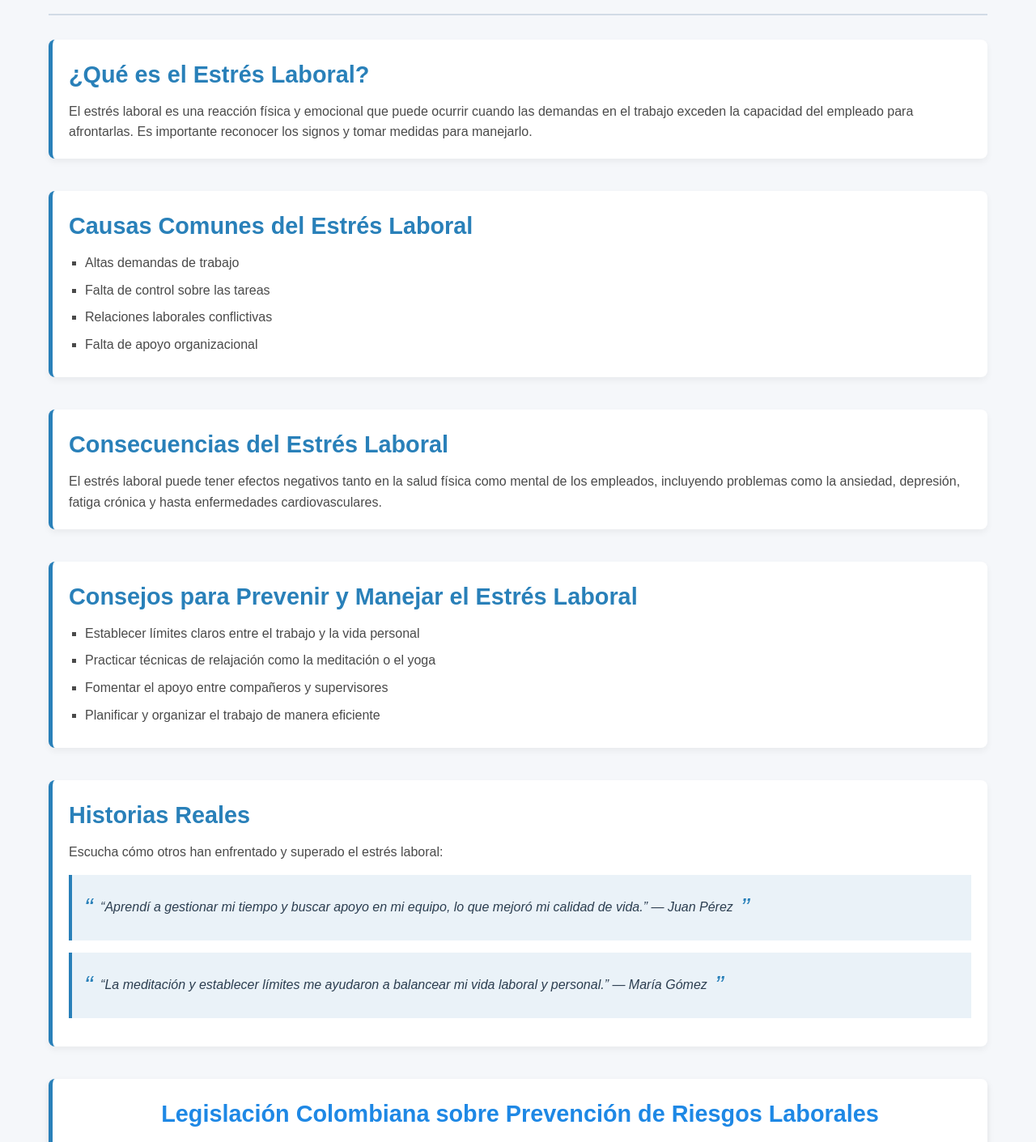
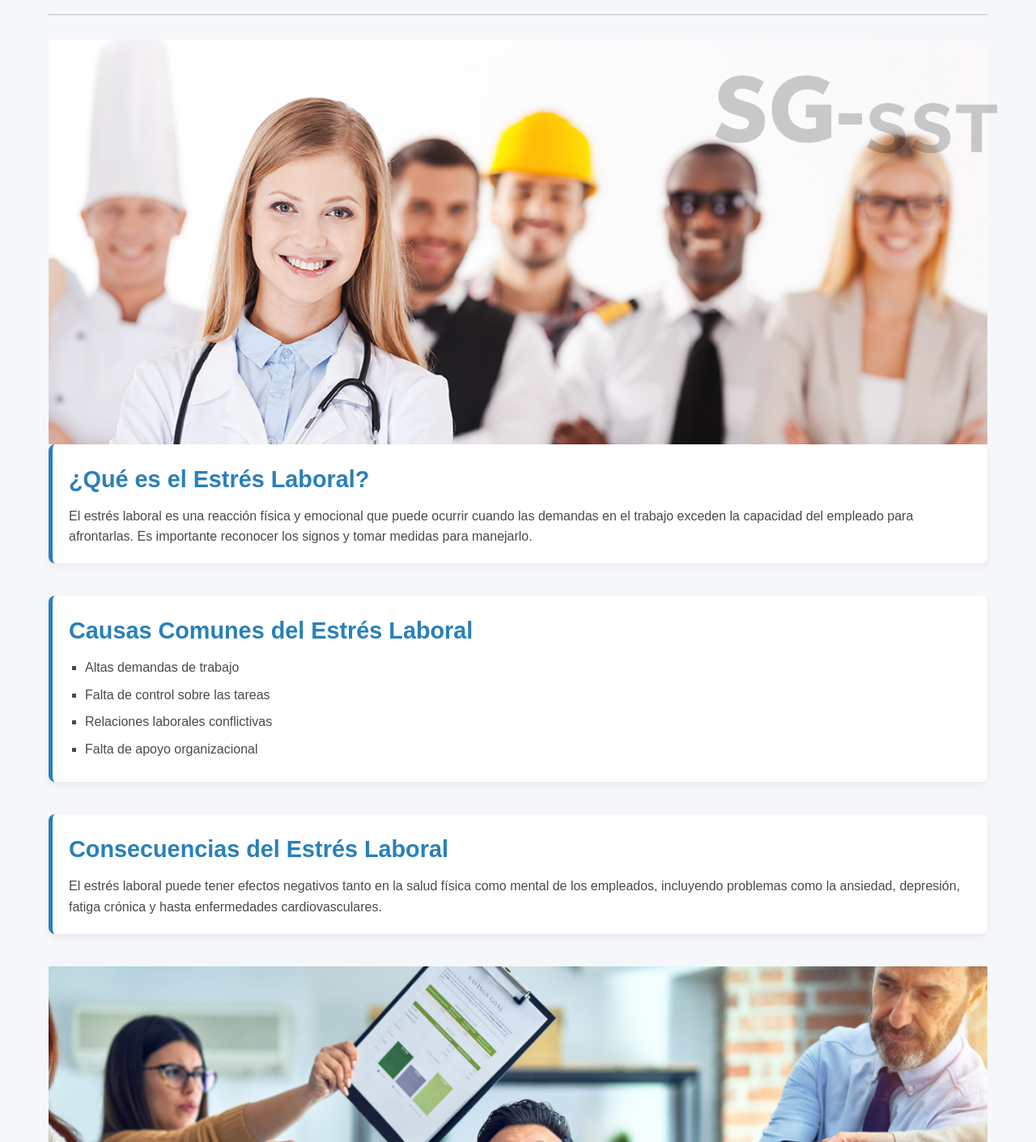
Before and after one commit to JuanDavidVasquez/estres-laboral, a plain HTML site: page index.html in a window 1280 px wide. Shown: the part 138-1549 px from the top of the page at 81% size. Drawn offline with Linux system fonts and the light colour scheme.

Commit message:
add imges

```diff
--- a/assets/css/style.css
+++ b/assets/css/style.css
@@ -13,8 +13,14 @@ body {
     padding: 20px;
     max-width: 1200px;
     margin: auto;
+    overflow-x: hidden;
 }
-
+.img-fixed{
+    position: fixed;
+    top: 25px;
+    right: 0%;
+    filter:opacity(.2)
+}
 /* Header */
 header {
     text-align: center;
@@ -32,7 +38,30 @@ header p {
     color: #546e7a;
     font-size: 1.2rem;
 }
-
+.banner{
+    background-image: url('../img/seguridad-trabajo.png');
+    background-size: cover;
+    background-position: top;
+    background-attachment: fixed;
+    height: 500px;
+    display: flex;
+    justify-content: center;
+    align-items: center;
+    text-align: center;
+    color: white;
+    font-size: 2rem;
+    font-weight: bold;
+    text-shadow: 2px 2px 4px rgba(0, 0, 0, 0.5);
+}
+.banerEfectos{
+    background-image: url('../img/estres1.jpeg');
+}
+.banerRespiracion{
+    background-image: url('../img/mujer-meditando.jpg');
+}
+.banerLegislacion{
+    background-image: url('../img/legislacion.jpg');
+}
 /* Section Styles */
 section {
     margin-bottom: 40px;
@@ -398,6 +427,12 @@ footer a:hover {
 
 /* Responsive Styles */
 @media (max-width: 768px) {
+    .img-fixed{
+        position: fixed;
+        top: 25px;
+        right: -10%;
+        filter:opacity(.2)
+    }
     header h1 {
         font-size: 2rem;
     }
@@ -410,6 +445,12 @@ footer a:hover {
     section ul {
         font-size: 0.9rem;
     }
+    .banner{
+        height: 300px;
+        background-size: contain;
+        background-repeat: no-repeat;
+        background-position: center;
+    }
 
     footer {
         font-size: 0.8rem;
--- a/index.html
+++ b/index.html
@@ -6,12 +6,11 @@
     <title>Estrés Laboral</title>
     <meta name="description" content="Descubre los efectos del estrés laboral, sus causas y consejos para gestionarlo de forma saludable. Aprende a identificar los síntomas y cómo mejorar tu bienestar en el trabajo.">
     <meta name="keywords" content="estrés laboral, salud mental en el trabajo, bienestar laboral, prevención del estrés, manejo del estrés en el trabajo">
-    <meta name="author" content="Nombre de tu organización o autor">
-    <link rel="canonical" href="https://www.tusitio.com/estres-laboral">
+    <meta name="author" content="Juan Vasquez">
     <meta property="og:title" content="Campaña de Sensibilización sobre el Estrés Laboral">
     <meta property="og:description" content="Conoce cómo prevenir el estrés laboral y mejorar tu salud mental en el trabajo.">
-    <meta property="og:image" content="https://www.tusitio.com/images/estres-laboral.jpg">
-    <meta property="og:url" content="https://www.tusitio.com/estres-laboral">
+    <meta property="og:image" content="./assets/img/seguridad-trabajo.png">
+    <meta property="og:url" content="./assets/img/seguridad-trabajo.png">
     <meta property="og:type" content="website">
 
     <link rel="stylesheet" href="./assets/css/style.css">
@@ -23,6 +22,7 @@
         <p>Aprende a identificar, prevenir y gestionar el estrés en el entorno laboral para mejorar tu calidad de vida.</p>
     </header>
 
+    <div class="banner"></div>
     <section id="introduccion">
         <h2>¿Qué es el Estrés Laboral?</h2>
         <p>El estrés laboral es una reacción física y emocional que puede ocurrir cuando las demandas en el trabajo exceden la capacidad del empleado para afrontarlas. Es importante reconocer los signos y tomar medidas para manejarlo.</p>
@@ -43,6 +43,8 @@
         <p>El estrés laboral puede tener efectos negativos tanto en la salud física como mental de los empleados, incluyendo problemas como la ansiedad, depresión, fatiga crónica y hasta enfermedades cardiovasculares.</p>
     </section>
 
+    <div class="banner banerEfectos"></div>
+
     <section id="prevencion">
         <h2>Consejos para Prevenir y Manejar el Estrés Laboral</h2>
         <ul>
@@ -52,18 +54,7 @@
             <li>Planificar y organizar el trabajo de manera eficiente</li>
         </ul>
     </section>
-
-    <section id="testimonios">
-        <h2>Historias Reales</h2>
-        <p>Escucha cómo otros han enfrentado y superado el estrés laboral:</p>
-        <blockquote>
-            “Aprendí a gestionar mi tiempo y buscar apoyo en mi equipo, lo que mejoró mi calidad de vida.” — Juan Pérez
-        </blockquote>
-        <blockquote>
-            “La meditación y establecer límites me ayudaron a balancear mi vida laboral y personal.” — María Gómez
-        </blockquote>
-    </section>
-
+    <div class="banner banerLegislacion"></div>
     <section id="legislacion">
         <h2>Legislación Colombiana sobre Prevención de Riesgos Laborales</h2>
         <p>En Colombia, la prevención de riesgos laborales es regulada por una serie de normas que protegen la salud y seguridad de los trabajadores, promoviendo condiciones laborales seguras y saludables. A continuación, se presentan algunos de los textos más relevantes.</p>
@@ -88,6 +79,8 @@
             <p>Proporciona normas sobre higiene y seguridad en el trabajo en Colombia. Detalla aspectos como la ventilación, iluminación, y señalización en lugares de trabajo para mantener condiciones saludables y evitar accidentes laborales.</p>
         </article>
     </section>
+
+
 
     <section id="actividad">
         <h2>Actividad: Preguntas sobre Estrés Laboral</h2>
@@ -140,6 +133,8 @@
         <div id="resultado" class="resultado"></div>
     </section>
 
+    <div class="banner banerRespiracion"></div>
+
     <section id="breathing-game">
         <h2>Juego de Relajación: Técnicas de Respiración</h2>
         <p>Este ejercicio te ayudará a relajarte. Sigue el ritmo de respiración indicado a continuación.</p>
@@ -177,7 +172,7 @@
 
 
 
-
+    <img src="./assets/img/sg-sst.png" alt="Seguridad en el Trabajo" class="img-fixed">
 
     <footer>
         <p><a target="_blank"  href="https://github.com/JuanDavidVasquez">© 2024 Juan Vasquez</a></p>
```
Also changed, not shown: assets/img/anime.png (added), assets/img/estres1.jpeg (added), assets/img/legislacion.jpg (added), assets/img/mujer-meditando.jpg (added), assets/img/seguridad-trabajo.png (added), assets/img/sg-sst.png (added).
